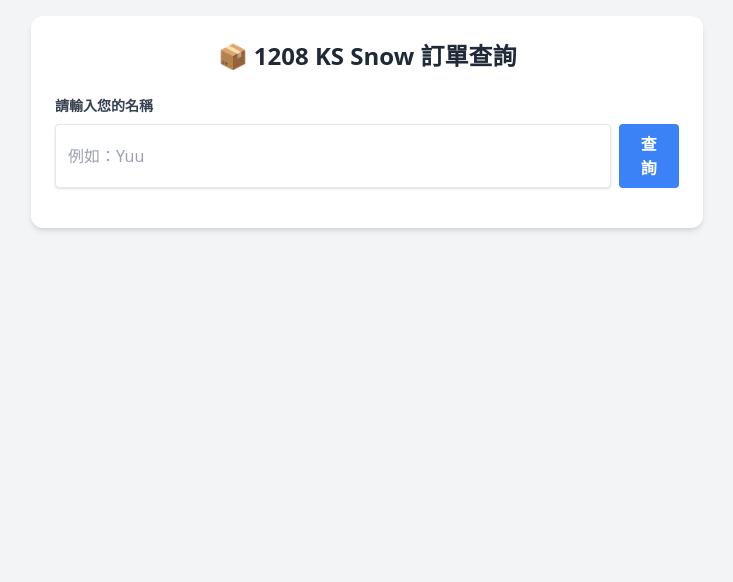
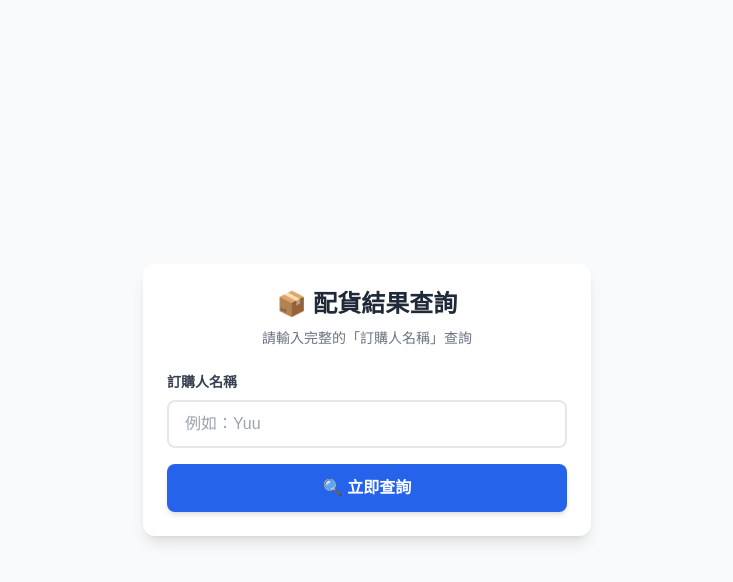
Before and after one commit to 177tz/ks-snow-check, a plain HTML site: page index.html in a window 1280 px wide. Shown: the whole page, without its empty margins (273-1006 px from the left). Drawn offline with nearby package versions, Linux system fonts and the light colour scheme.

Commit message:
Update index.html

```diff
--- a/index.html
+++ b/index.html
@@ -3,111 +3,127 @@
 <head>
     <meta charset="UTF-8">
     <meta name="viewport" content="width=device-width, initial-scale=1.0">
-    <title>訂單查詢系統</title>
+    <title>訂單配貨查詢系統</title>
     <script src="https://cdn.tailwindcss.com"></script>
+    <style>
+        body { font-family: "Microsoft JhengHei", sans-serif; }
+    </style>
 </head>
-<body class="bg-gray-100 min-h-screen p-4">
+<body class="bg-gray-50 min-h-screen flex items-center justify-center p-4">
 
-    <div class="max-w-md mx-auto bg-white rounded-xl shadow-md overflow-hidden md:max-w-2xl p-6">
-        <h2 class="text-2xl font-bold text-center text-gray-800 mb-6">📦 1208 KS Snow 訂單查詢</h2>
+    <div class="w-full max-w-md bg-white rounded-xl shadow-lg overflow-hidden p-6">
+        <h2 class="text-2xl font-bold text-center text-gray-800 mb-2">📦 配貨結果查詢</h2>
+        <p class="text-center text-gray-500 text-sm mb-6">請輸入完整的「訂購人名稱」查詢</p>
 
-        <div class="mb-4">
+        <div class="space-y-4">
+            <div>
                 <label class="block text-gray-700 text-sm font-bold mb-2" for="searchName">
-                請輸入您的名稱
+                    訂購人名稱
                 </label>
-            <div class="flex gap-2">
-                <input class="shadow appearance-none border rounded w-full py-2 px-3 text-gray-700 leading-tight focus:outline-none focus:shadow-outline"
+                <input class="w-full border-2 border-gray-200 rounded-lg py-3 px-4 text-gray-700 leading-tight focus:outline-none focus:border-blue-500 transition"
                        id="searchName" type="text" placeholder="例如：Yuu">
-                <button onclick="searchOrder()" class="bg-blue-500 hover:bg-blue-700 text-white font-bold py-2 px-4 rounded focus:outline-none focus:shadow-outline">
-                    查詢
+            </div>
+
+            <button onclick="searchOrder()" class="w-full bg-blue-600 hover:bg-blue-700 text-white font-bold py-3 px-4 rounded-lg transition duration-200 shadow-md">
+                🔍 立即查詢
             </button>
         </div>
+
+        <div id="loading" class="hidden mt-6 text-center">
+            <div class="animate-spin rounded-full h-8 w-8 border-b-2 border-blue-600 mx-auto"></div>
+            <p class="text-gray-500 text-sm mt-2">資料讀取中，請稍候...</p>
         </div>
 
-        <div id="loading" class="hidden text-center py-4 text-gray-500">資料讀取中...</div>
+        <div id="errorMsg" class="hidden mt-4 p-3 bg-red-100 text-red-700 rounded-lg text-sm text-center"></div>
 
-        <div id="resultArea" class="space-y-4">
+        <div id="resultArea" class="mt-6 space-y-3 hidden">
             </div>
     </div>
 
     <script>
-        // *** 請把這裡換成您剛剛複製的 Google Apps Script 網址 ***
+        // ⚠️⚠️⚠️ 請務必將這裡換成您最新的 Google Apps Script 網址 ⚠️⚠️⚠️
         const API_URL = 'https://script.google.com/macros/s/AKfycbynblO8bLAQGgRHJZwNwF59USAXDk6wrdoVphvXrE4WJeK5TPG4iG2ujk28XEsSEt4xYQ/exec';
 
-        let allData = [];
-
-        // 查詢按鈕功能
         function searchOrder() {
-            const inputName = document.getElementById('searchName').value.trim();
+            const input = document.getElementById('searchName');
             const resultArea = document.getElementById('resultArea');
             const loading = document.getElementById('loading');
+            const errorMsg = document.getElementById('errorMsg');
 
-            if (!inputName) {
-                alert("請輸入名稱！");
+            // 1. 取得輸入值並去除前後空白
+            const query = input.value.trim();
+
+            // 重置畫面狀態
+            resultArea.innerHTML = '';
+            resultArea.classList.add('hidden');
+            errorMsg.classList.add('hidden');
+
+            if (!query) {
+                alert("請輸入名稱才能查詢喔！");
                 return;
             }
 
-            resultArea.innerHTML = '';
+            // 顯示讀取中
             loading.classList.remove('hidden');
 
-            // 如果已經抓過資料，就不用再抓一次，直接篩選
-            if (allData.length > 0) {
-                filterAndShow(inputName);
+            // 2. 組合 API 網址 (加上 ?q=名字)
+            // encodeURIComponent 可以處理特殊符號或空格
+            const finalUrl = API_URL + "?q=" + encodeURIComponent(query);
+
+            console.log("正在查詢:", finalUrl); // 方便您在瀏覽器 Console 除錯
+
+            // 3. 發送請求
+            fetch(finalUrl)
+                .then(response => response.json())
+                .then(data => {
+                    loading.classList.add('hidden');
+
+                    // 如果回傳的是空陣列 []
+                    if (data.length === 0) {
+                        resultArea.innerHTML = `
+                            <div class="text-center py-8">
+                                <p class="text-4xl mb-2">🤷‍♂️</p>
+                                <p class="text-gray-600 font-bold">查無資料</p>
+                                <p class="text-gray-400 text-xs mt-1">請確認名稱是否完全正確 (大小寫需一致)</p>
+                            </div>
+                        `;
+                        resultArea.classList.remove('hidden');
                         return;
                     }
 
-            // 從 Google Sheet 抓資料
-            fetch(API_URL)
-                .then(response => response.json())
-                .then(data => {
-                    allData = data; // 存起來
-                    filterAndShow(inputName);
-                })
-                .catch(error => {
-                    console.error('Error:', error);
-                    resultArea.innerHTML = '<p class="text-red-500 text-center">讀取失敗，請稍後再試</p>';
-                })
-                .finally(() => {
-                    loading.classList.add('hidden');
-                });
-        }
-
-        // 篩選並顯示
-        function filterAndShow(keyword) {
-            const resultArea = document.getElementById('resultArea');
-            const loading = document.getElementById('loading');
-
-            // 模糊搜尋 (只要包含關鍵字就顯示)
-            const results = allData.filter(item =>
-                item.name.toString().includes(keyword)
-            );
-
-            loading.classList.add('hidden');
-
-            if (results.length === 0) {
-                resultArea.innerHTML = '<p class="text-center text-gray-500">查無此人的訂單資料 🤔</p>';
-                return;
-            }
-
-            // 產生卡片列表
+                    // 4. 顯示結果
                     let html = '';
-            results.forEach(order => {
-                // 根據配貨結果變更顏色
-                let statusColor = order.status.includes('成功') || order.status.includes('有貨') ? 'text-green-600' : 'text-red-600';
+                    data.forEach(order => {
+                        // 判斷狀態顏色
+                        const isSuccess = order.status.includes('成功') || order.status.includes('有貨');
+                        const statusClass = isSuccess ? 'bg-green-100 text-green-800 border-green-200' : 'bg-red-100 text-red-800 border-red-200';
+                        const icon = isSuccess ? '✅' : '❌';
 
                         html += `
-                    <div class="border-l-4 ${order.status.includes('成功') ? 'border-green-500' : 'border-red-500'} bg-gray-50 p-4 rounded shadow-sm">
-                        <div class="flex justify-between items-start">
-                            <div>
-                                <h3 class="font-bold text-lg text-gray-800">${order.item}</h3>
-                                <p class="text-gray-600 text-sm">數量: ${order.qty}</p>
+                            <div class="bg-white border rounded-lg p-4 shadow-sm hover:shadow-md transition">
+                                <div class="flex justify-between items-start mb-2">
+                                    <h3 class="font-bold text-gray-800 text-lg">${order.item}</h3>
+                                    <span class="px-2 py-1 rounded text-xs font-bold border ${statusClass}">
+                                        ${icon} ${order.status}
+                                    </span>
                                 </div>
-                            <span class="font-bold ${statusColor}">${order.status}</span>
+                                <div class="flex justify-between text-sm text-gray-500 mt-2 border-t pt-2">
+                                    <span>訂購人：${order.name}</span>
+                                    <span>數量：${order.qty}</span>
                                 </div>
                             </div>
                         `;
                     });
+
                     resultArea.innerHTML = html;
+                    resultArea.classList.remove('hidden');
+                })
+                .catch(err => {
+                    loading.classList.add('hidden');
+                    console.error("查詢失敗:", err);
+                    errorMsg.textContent = "連線發生錯誤，請稍後再試。";
+                    errorMsg.classList.remove('hidden');
+                });
         }
     </script>
 </body>
```
Lines whose indentation alone changed are shown as unchanged.
